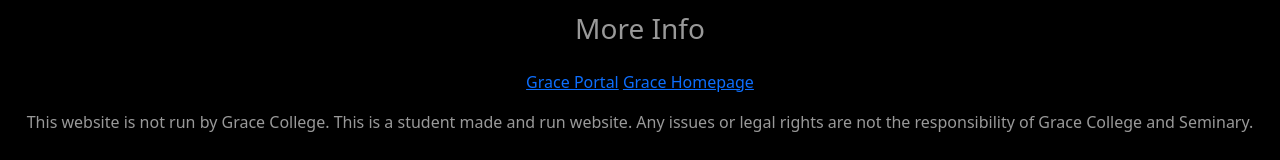
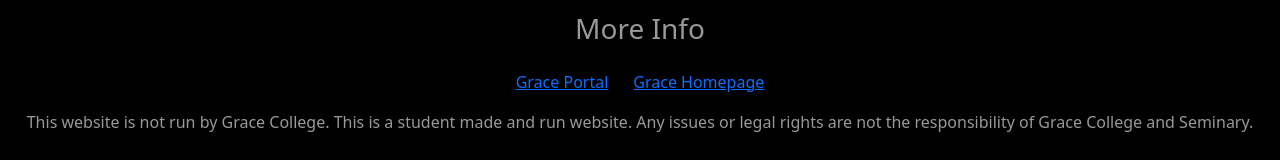
Before and after one commit to Bryce-Naf/Campus-Life-Super-App, a plain HTML site: page calendar.html in a window 1280 px wide. Shown: the part 233-393 px from the top of the page. Drawn offline with nearby package versions, Linux system fonts and the light colour scheme.

Commit message:
Fixed footers on every page

```diff
--- a/calendar.html
+++ b/calendar.html
@@ -20,7 +20,10 @@
     </main>
     <footer>
         <h3 class="text-center mb-4">More Info</h3>
-        <p class="text-center"><a href="https://portal.grace.edu/ICS/">Grace Portal</a> <a href="https://www.grace.edu/">Grace Homepage</a></p>
+        <section class="footer_links">
+            <p class="text-center"><a href="https://portal.grace.edu/ICS/">Grace Portal</a></p>
+            <p class="text-center"><a href="https://www.grace.edu/">Grace Homepage</a></p>
+        </section>
         <p class="text-center">This website is not run by Grace College. This is a student made and run website. Any issues or legal rights are not the responsibility of Grace College and Seminary.</p>
     </footer>
 </body>
```
Also changed, not shown: dining.html (+4 -1 lines), map.html (+4 -1 lines).
